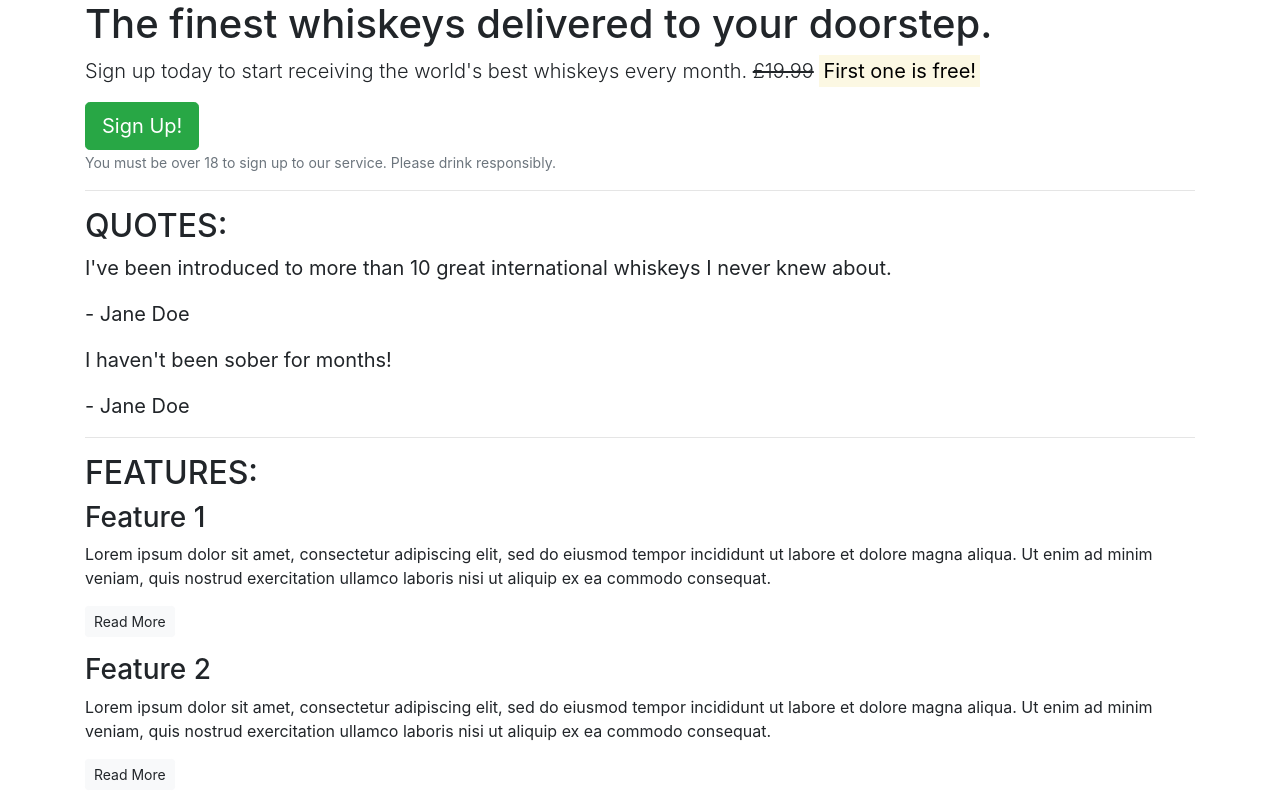
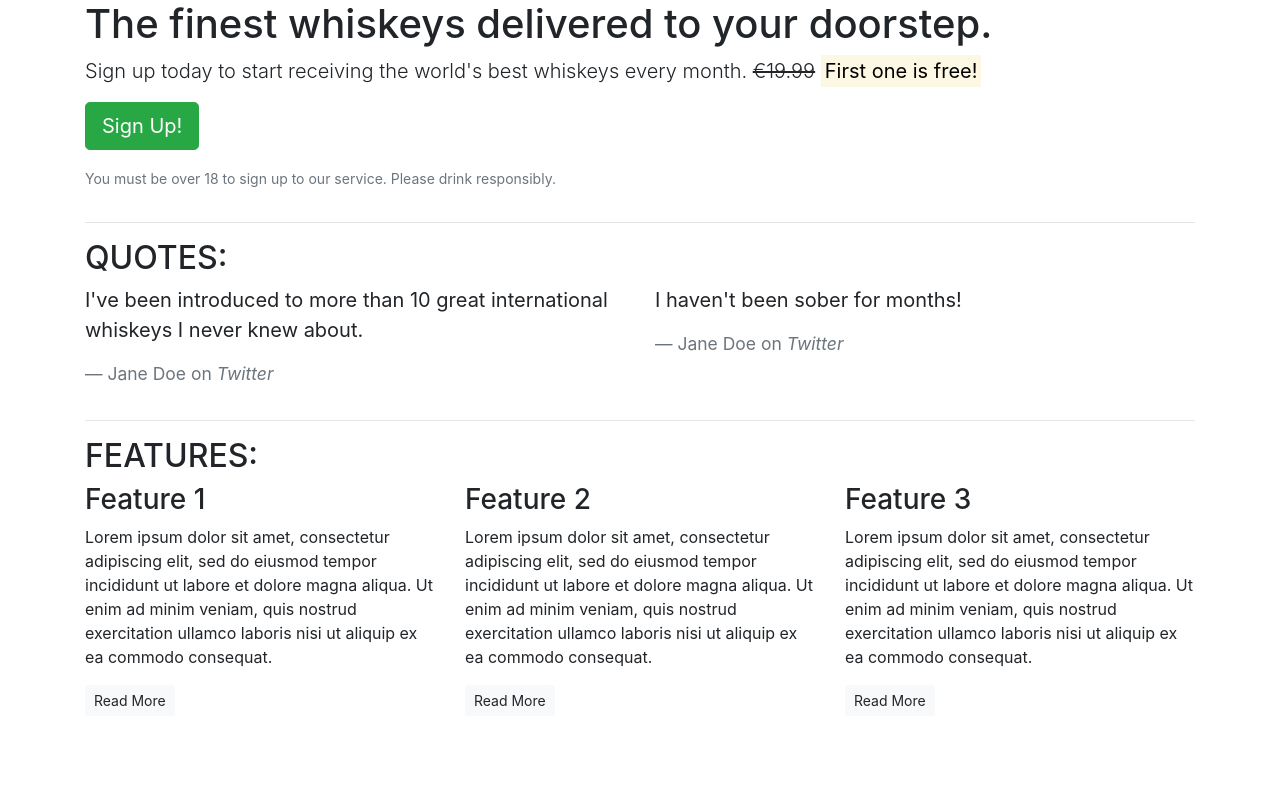
Before and after one commit to Viridi-Machina/bootstrap-testing, a plain HTML site: page index.html in a window 1280 px wide. Shown: the top 800 px of the page. Drawn offline with nearby package versions, Linux system fonts and the light colour scheme.

Commit message:
add grid layout

```diff
--- a/index.html
+++ b/index.html
@@ -9,54 +9,81 @@
     <script src="https://cdn.jsdelivr.net/npm/jquery@3.5.1/dist/jquery.slim.min.js" integrity="sha384-DfXdz2htPH0lsSSs5nCTpuj/zy4C+OGpamoFVy38MVBnE+IbbVYUew+OrCXaRkfj" crossorigin="anonymous"></script>
     <script src="https://cdn.jsdelivr.net/npm/bootstrap@4.6.2/dist/js/bootstrap.bundle.min.js" integrity="sha384-Fy6S3B9q64WdZWQUiU+q4/2Lc9npb8tCaSX9FK7E8HnRr0Jz8D6OP9dO5Vg3Q9ct" crossorigin="anonymous"></script>
 </head>
+
 <body>
     <article class="container">
         <!-- Callout -->
+        <div class="row">
+            <div class="col-12">
                 <section class="callout">
                     <h1>The finest whiskeys delivered to your doorstep.</h1>
-            <p class="lead">Sign up today to start receiving the world's best whiskeys every month.
-            <s>£19.99</s> <strong><mark>First one is free!</mark></strong></p>
-            <button class="btn btn-success btn-lg">Sign Up!</button>
-            <p class="text-muted"><small> You must be over 18 to sign up to our service. Please drink responsibly.</small></p>
+                    <p class="lead">Sign up today to start receiving the world's best whiskeys every month. <s>€19.99</s> <strong><mark>First one is free!</mark></strong></p>
+                    <p><button class="btn btn-lg btn-success">Sign Up!</button></p>
+                    <p class="text-muted"><small>You must be over 18 to sign up to our service. Please drink responsibly.</small></p>
                 </section>
+            </div>
+        </div>
         <!-- /.callout -->
         <hr>
 
         <!-- Quotes -->
         <section class="quotes">
+            <div class="row">
+                <div class="col-12">
                     <h2 class="text-uppercase">Quotes:</h2>
+                </div>
+            </div>
+            <div class="row">
+                <div class="col-12 col-md-6">
                     <blockquote class="blockquote">
                         <p>I've been introduced to more than 10 great international whiskeys I never knew about.</p>
-                <p>- Jane Doe</p>
+                        <footer class="blockquote-footer">Jane Doe on <cite title="Twitter">Twitter</cite></footer>
                     </blockquote>
+                </div>
+                <div class="col-12 col-md-6">
                     <blockquote class="blockquote">
                         <p>I haven't been sober for months!</p>
-                <p>- Jane Doe</p>
+                        <footer class="blockquote-footer">Jane Doe on <cite title="Twitter">Twitter</cite></footer>
                     </blockquote>
+                </div>
+            </div>
         </section>
         <!-- /.quotes -->
         <hr>
 
         <!-- Features -->
         <section class="features">
+            <div class="row">
+                <div class="col-12">
                     <h2 class="text-uppercase">Features:</h2>
+                </div>
+            </div>
+            <div class="row">
+                <div class="col-12 col-md-6 col-lg-4">
                     <div class="feature">
                         <h3>Feature 1</h3>
                         <p>Lorem ipsum dolor sit amet, consectetur adipiscing elit, sed do eiusmod tempor incididunt ut labore et dolore magna aliqua. Ut enim ad minim veniam, quis nostrud exercitation ullamco laboris nisi ut aliquip ex ea commodo consequat.</p>
-                <p><a class="btn btn-sm btn-light">Read More</a></p>
+                        <p><a class="btn btn-sm btn-light" href="">Read More</a></p>
                     </div>
+                </div>
+                <div class="col-12 col-md-6 col-lg-4">
                     <div class="feature">
                         <h3>Feature 2</h3>
                         <p>Lorem ipsum dolor sit amet, consectetur adipiscing elit, sed do eiusmod tempor incididunt ut labore et dolore magna aliqua. Ut enim ad minim veniam, quis nostrud exercitation ullamco laboris nisi ut aliquip ex ea commodo consequat.</p>
-                <p><a class="btn btn-sm btn-light">Read More</a></p>
+                        <p><a class="btn btn-sm btn-light" href="">Read More</a></p>
                     </div>
+                </div>
+                <div class="col-12 d-md-none d-lg-block col-lg-4">
                     <div class="feature">
                         <h3>Feature 3</h3>
                         <p>Lorem ipsum dolor sit amet, consectetur adipiscing elit, sed do eiusmod tempor incididunt ut labore et dolore magna aliqua. Ut enim ad minim veniam, quis nostrud exercitation ullamco laboris nisi ut aliquip ex ea commodo consequat.</p>
-                <p><a class="btn btn-sm btn-light">Read More</a></p>
+                        <p><a class="btn btn-sm btn-light" href="">Read More</a></p>
+                    </div>
+                </div>
             </div>
         </section>
         <!-- /.features -->
     </article>
 </body>
+
 </html>
```
Lines whose indentation alone changed are shown as unchanged.
